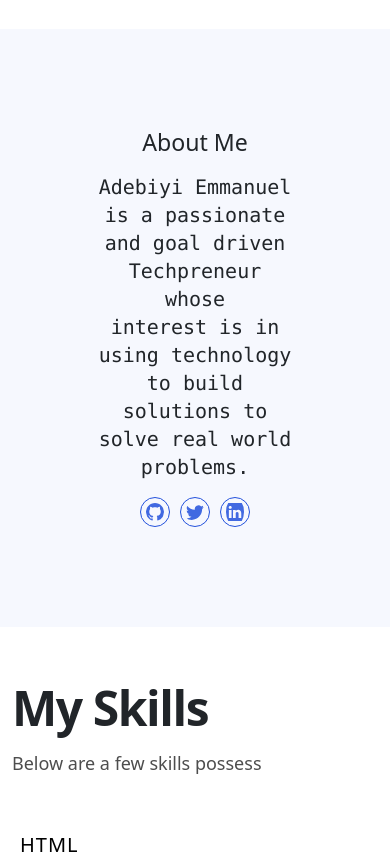
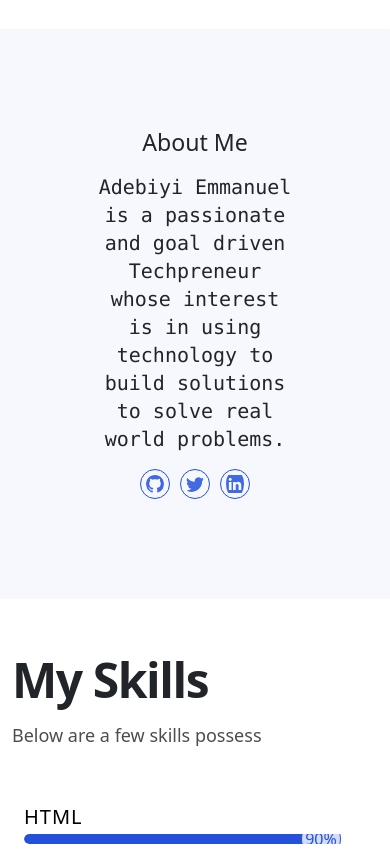
Before and after one commit to biyiemmy/portfolio-project, a React (Create React App) app: page / in a window 390 px wide. Shown: the part 900-1754 px from the top of the page. Built offline with nearby package versions, Linux system fonts and the light colour scheme.

Commit message:
commit-res4

```diff
--- a/src/Components/Home.jsx
+++ b/src/Components/Home.jsx
@@ -6,7 +6,7 @@ import TrackVisibility from "react-on-screen";
 
 const Home = () => {
   return (
-    <div className="container font-monospace mt-5 row">
+    <div className="container mt-5 row">
       <div className="col-md-8 text-center">
         <TrackVisibility>
           {({ isVisible }) => (
@@ -43,7 +43,7 @@ const Home = () => {
         </TrackVisibility>
       </div>
 
-      <div className="col-md-4 text-center">
+      <div className="col-md-4  text-center">
         <TrackVisibility>
           {({ isVisible }) => (
             <div
--- a/src/Components/Skills.css
+++ b/src/Components/Skills.css
@@ -152,8 +152,7 @@
 
 @media only screen and (max-width:992px) {
     .progress-bar {
-        width: 350px;
-        height: 10px;
-        border-radius: 10px;
+        width: 330px;
+
     }
 }
--- a/src/Pages/AboutMe.jsx
+++ b/src/Pages/AboutMe.jsx
@@ -4,13 +4,15 @@ import { Github, Twitter, Linkedin } from "react-bootstrap-icons";
 const AboutMe = () => {
   return (
     <>
-      <div className="text-center px-5 about">
-        <div className="about-main mx-5">
+      <div className="text-center about">
+        <div className="about-main">
           <h3 className="">About Me </h3>
-          <p className="pt-2 font-monospace fs-5">
-            Adebiyi Emmanuel is a passionate and goal driven Techpreneur whose <br />
-            interest is in using technology to build solutions to solve real
-            world problems.
+          <p className="pt-2 font-monospace d-flex justify-content-center fs-5">
+            <div className="w-50">
+              Adebiyi Emmanuel is a passionate and goal driven Techpreneur whose
+              interest is in using technology to build solutions to solve real
+              world problems.
+            </div>
           </p>
         </div>
 
```
